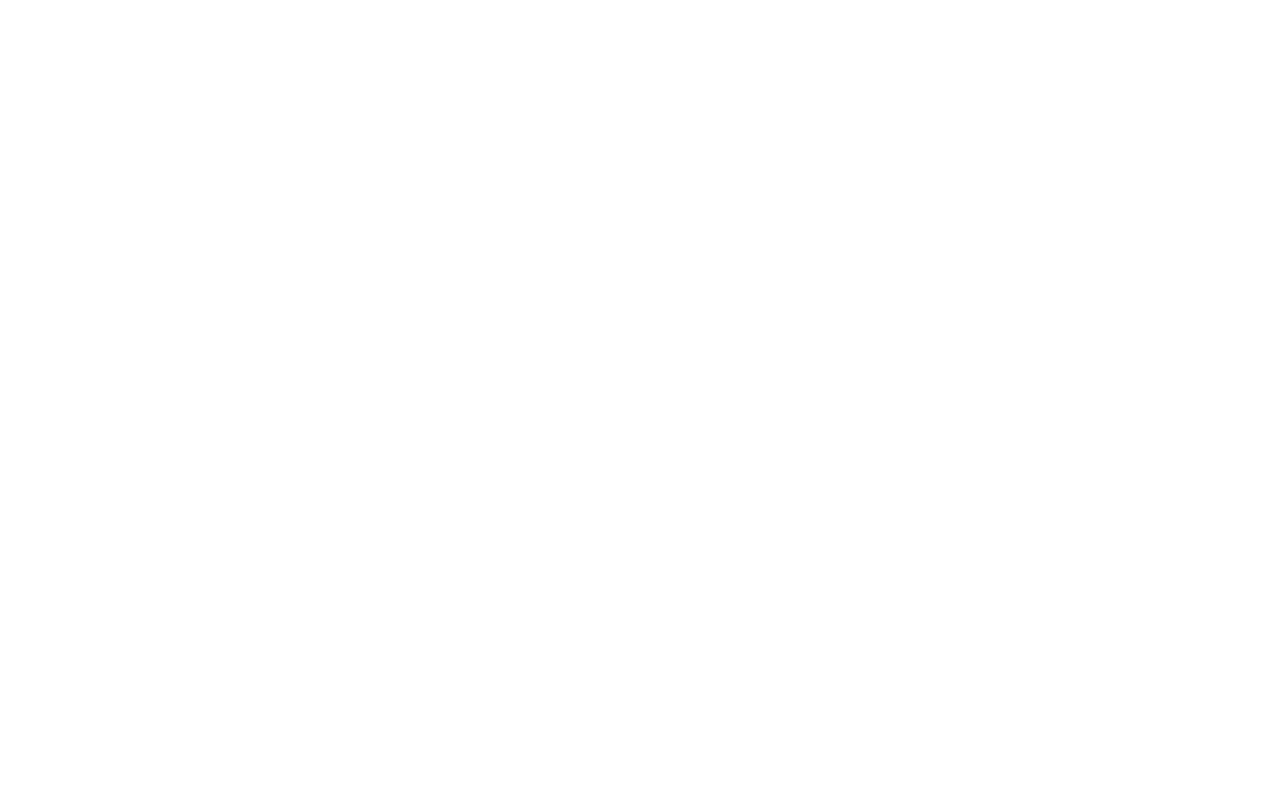
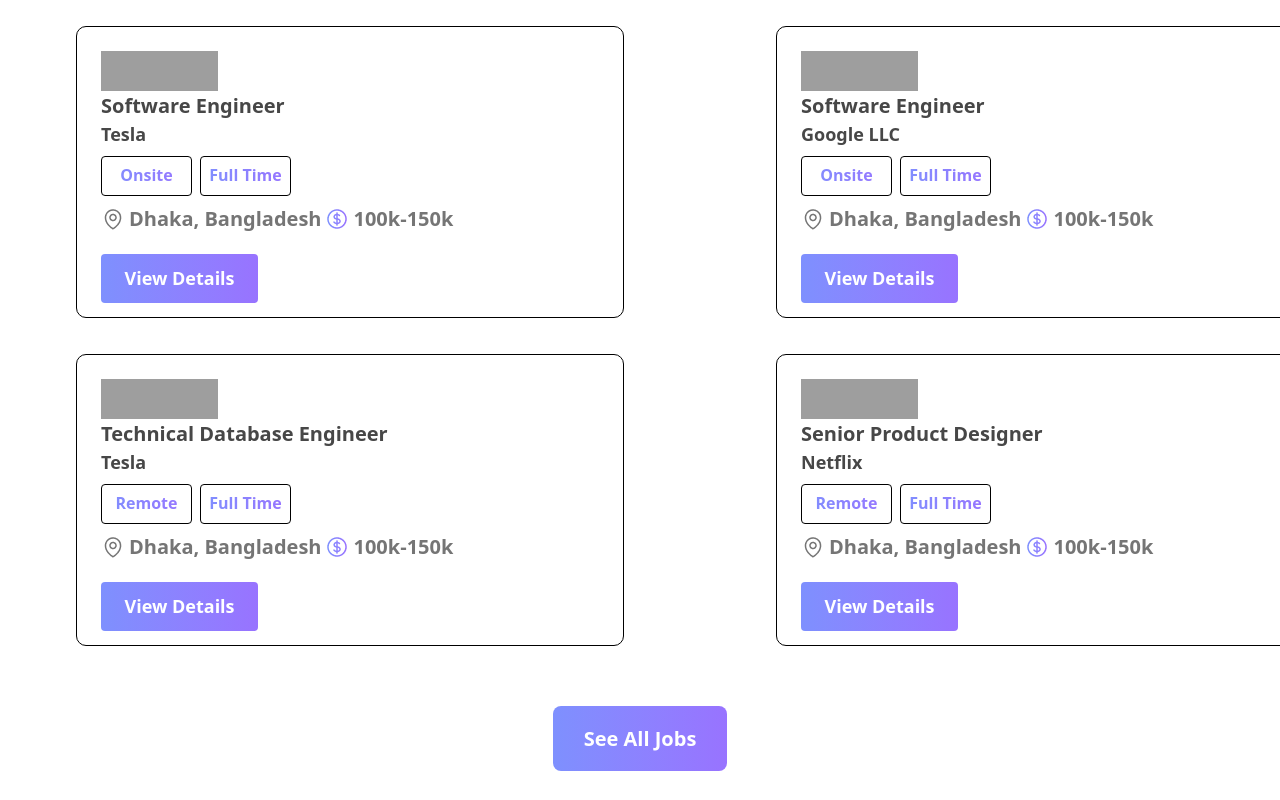
Before and after one commit to AtiqurRahmanLabib/career_hub, a React (Vite) app: page / in a window 1280 px wide. Shown: the part 1780-2580 px from the top of the page. Before the commit the page ends 1763 px from the top, so only its background shows below. Built offline with nearby package versions, Linux system fonts and the light colour scheme; grey boxes are pictures that could not be loaded.

Commit message:
added some data and jobs section

```diff
--- /dev/null
+++ b/src/Components/FeaturedJobs/FeaturedJob.jsx
@@ -0,0 +1,41 @@
+import iconLocation from "../../assets/icons/Location.png";
+import iconSalary from "../../assets/icons/money.png";
+const FeaturedJob = ({ job }) => {
+    const { logo, job_title, salary, location, remote_or_onsite, job_type, company_name } = job;
+    console.log(job);
+    return (
+        <div>
+            <div className="w-[548px] h-[292px] rounded-[10px] border mx-auto mt-4 p-6 ">
+                <img className="w-[116.69px] h-[40px]" src={logo} alt="company-logo" />
+                <h1 className="font-extrabold text-[20px] text-[#474747]">{job_title}</h1>
+                <p className=" text-[#474747] font-semibold text-[18px]">{company_name}</p>
+                <div className="flex gap-2 mt-2">
+                    <div className="w-[91px] h-[40px] rounded-[4px] border ">
+                        <h1 className="items-center text-center justify-center mt-1.5 font-extrabold text-[16px] bg-gradient-to-r from-[#7E90FE] to-[#9873FF] bg-clip-text text-transparent">{remote_or_onsite}</h1>
+                    </div>
+                    <div className="w-[91px] h-[40px] rounded-[4px] border ">
+                        <h1 className="items-center text-center justify-center mt-1.5 font-extrabold text-[16px] bg-gradient-to-r from-[#7E90FE] to-[#9873FF] bg-clip-text text-transparent">{job_type}</h1>
+                    </div>
+                </div>
+
+                <div className="flex gap-1 items-center mt-2 ">
+
+                    <div className="flex items-center justify-center gap-1">
+                        <img className="h-[24px] w-[24px]" src={iconLocation} alt="" />
+                        <p className="text-[#757575] text-[20px] font-semibold">{location}</p>
+                    </div>
+
+                    <div className="flex items-center justify-center gap-1">
+                        <img className="h-[24px] w-[24px]" src={iconSalary} alt="" />
+
+                        <p className="text-[#757575] text-[20px] font-semibold">{salary}</p>
+                    </div>
+                </div>
+                    <button className="text-[#FFFFFF] bg-gradient-to-r from-[#7E90FE] to-[#9873FF] rounded-[4px] w-[157px] h-[49px]  mt-5 text-[18px] font-extrabold ">View Details</button>
+
+            </div>
+        </div>
+    );
+};
+
+export default FeaturedJob;
--- a/src/Components/FeaturedJobs/FeaturedJobs.jsx
+++ b/src/Components/FeaturedJobs/FeaturedJobs.jsx
@@ -1,10 +1,32 @@
+import { useState } from "react";
+import { useEffect } from "react";
+import FeaturedJob from "./FeaturedJob";
 
 const FeaturedJobs = () => {
+    const [jobs, setJobs] = useState([]);
+    useEffect(() => {
+        fetch('../../../public/data/jobs.json')
+            .then(response => response.json())
+            .then(data => setJobs(data))
+    }, [])
     return (
         <div>
             <h1 className="text-[48px] font-extrabold text-[#1A1919] text-center mt-[80px]">Featured Jobs</h1>
             <p className="font-medium text-[16px] text-center mt-2 text-[#757575]">Explore thousands of job opportunities with all the information you need. Its your future</p>
+
+            <div className="grid grid-cols-2 gap-y-5 mt-8 mb-[60px] w-[1400px] mx-auto">
+                {
+                    jobs.map(job => <FeaturedJob
+                        key={job.id}
+                        job={job}
+                    ></FeaturedJob>)
+                }
+            </div>
+            <div className="flex justify-center mb-[100px]">
+                <button className="bg-gradient-to-r from-[#7E90FE] to-[#9873FF] rounded-[8px] w-[174px] h-[65px] font-extrabold text-[20px]  text-white">See All Jobs</button>
+            </div>
         </div>
+
     );
 };
 
--- a/src/Components/JobCategoryList/JobCategoryList.jsx
+++ b/src/Components/JobCategoryList/JobCategoryList.jsx
@@ -20,6 +20,9 @@ const JobCategoryList = () => {
                 categories.map(categorie => <JobCetegory
                     key={categorie.id}
                     categorie={categorie}
+                    log={categorie.logo}
+                    category_name={categorie.category_name}
+                     availability={categorie.availability}
 
                 ></JobCetegory>)
             }
--- a/src/Components/JobCategoryList/JobCetegory.jsx
+++ b/src/Components/JobCategoryList/JobCetegory.jsx
@@ -1,7 +1,5 @@
 import PropTypes from 'prop-types';
-const JobCetegory = ({ categorie }) => {
-    const { logo, category_name, availability } = categorie;
-    console.log(categorie);
+const JobCetegory = ({ logo, category_name, availability }) => {
     return (
         <div className="">
             <div className="items-center w-[311px] h-[243px] bg-[#F7F7F7] rounded-[8px] mt-5 pl-8 pt-5">
@@ -18,7 +16,7 @@ const JobCetegory = ({ categorie }) => {
     );
 };
 JobCetegory.propTypes = {
-    category: PropTypes.shape({
+    categorie: PropTypes.shape({
         logo: PropTypes.string.isRequired,
         category_name: PropTypes.string.isRequired,
         availability: PropTypes.string.isRequired,
```
